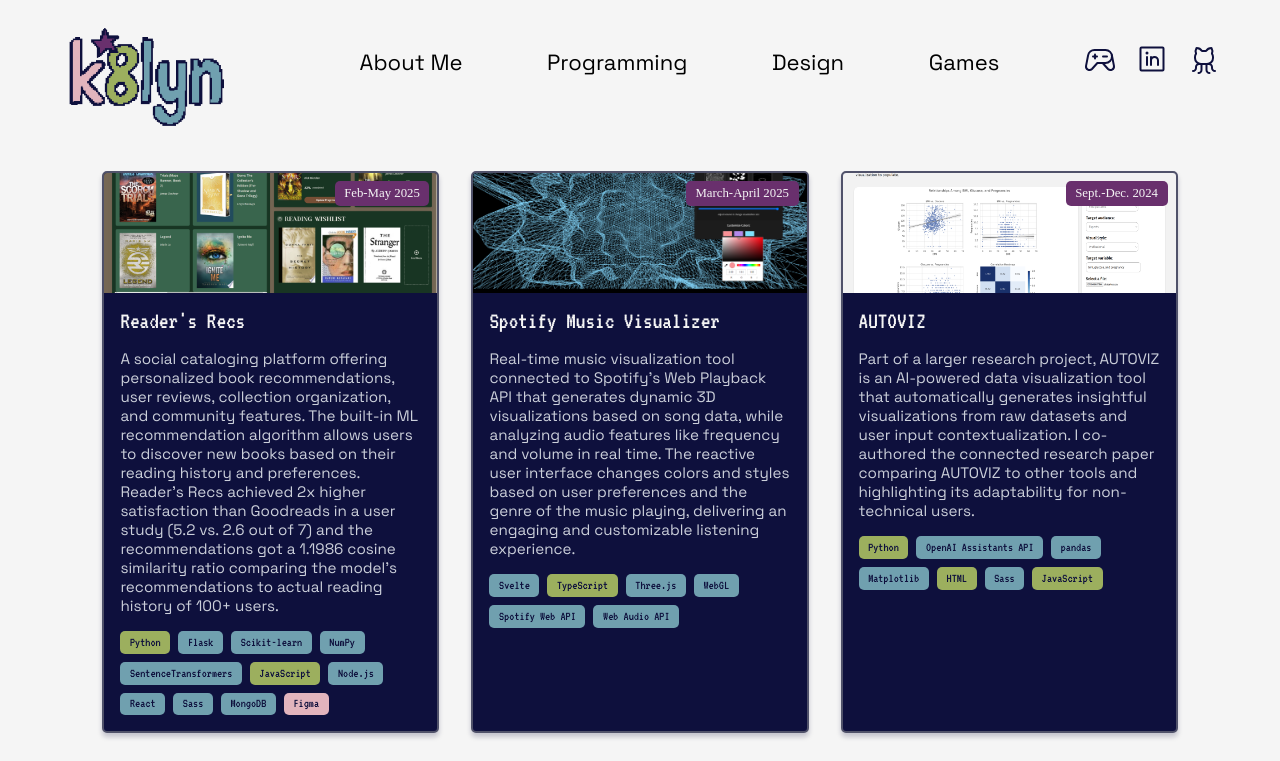
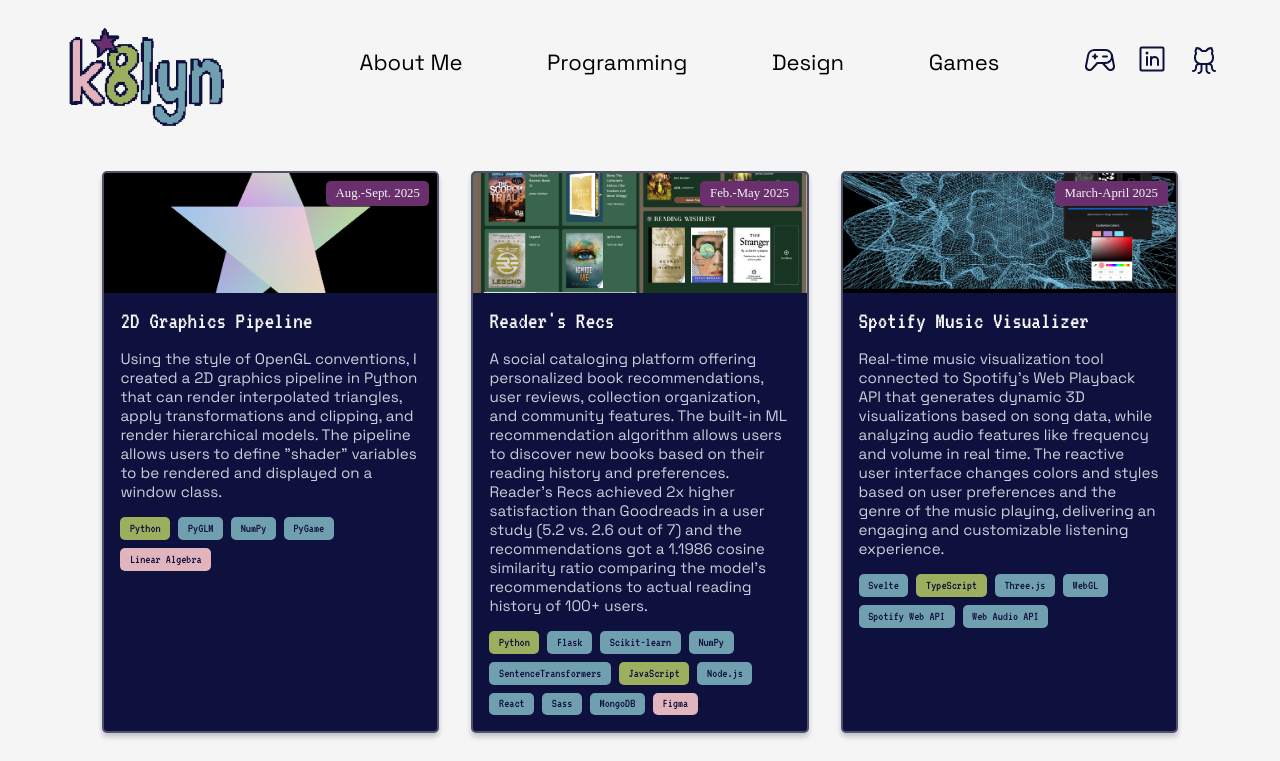
Before and after one commit to kaclark219/Web-Portfolio, a React (Vite) app in the folder kac-portfolio/: page /programming in a window 1280 px wide. Shown: the top 761 px of the page. Built offline with nearby package versions, Linux system fonts and the light colour scheme.

Commit message:
update site title + add project

```diff
--- a/kac-portfolio/src/App.jsx
+++ b/kac-portfolio/src/App.jsx
@@ -1,4 +1,4 @@
-import { useState } from 'react'
+import { useState, useEffect } from 'react'
 import reactLogo from './assets/react.svg'
 import viteLogo from '/vite.svg'
 import name_logo from './assets/logo-name.PNG'
@@ -25,6 +25,10 @@
     month: "long",
     day: "numeric",
   });
+
+  useEffect(() => {
+    document.title = "katelyn's portfolio!";
+  }, []);
 
   return (
     <BrowserRouter>
--- a/kac-portfolio/src/pages/Projects.jsx
+++ b/kac-portfolio/src/pages/Projects.jsx
@@ -5,12 +5,27 @@
 import spotifyviz from "../assets/spotify-viz.png"
 import rr from "../assets/rr.png"
 import autoviz from "../assets/m-study.png"
+import twod from "../assets/2d-demo.png"
 
 function Projects() {
     const projects = [
     {
+        image: twod,
+        dates: "Aug.-Sept. 2025",
+        title: "2D Graphics Pipeline",
+        description: "Using the style of OpenGL conventions, I created a 2D graphics pipeline in Python that can render interpolated triangles, apply transformations and clipping, and render hierarchical models. The pipeline allows users to define \"shader\" variables to be rendered and displayed on a window class.",
+        tags: [
+            { name: "Python", color: "green" },
+            { name: "PyGLM", color: "blue" },
+            { name: "NumPy", color: "blue" },
+            { name: "PyGame", color: "blue" },
+            { name: "Linear Algebra", color: "pink" }
+        ],
+        link: "https://github.com/kaclark219/2d-rasterization-pipeline.git"
+    },
+    {
         image: rr,
-        dates: "Feb-May 2025",
+        dates: "Feb.-May 2025",
         title: "Reader's Recs",
         description: "A social cataloging platform offering personalized book recommendations, user reviews, collection organization, and community features. The built-in ML recommendation algorithm allows users to discover new books based on their reading history and preferences. Reader's Recs achieved 2x higher satisfaction than Goodreads in a user study (5.2 vs. 2.6 out of 7) and the recommendations got a 1.1986 cosine similarity ratio comparing the model's recommendations to actual reading history of 100+ users.",
         tags: [
--- a/kac-portfolio/src/style/sass/_footer.scss
+++ b/kac-portfolio/src/style/sass/_footer.scss
@@ -1,12 +1,11 @@
 .footer {
+    margin-top: auto;             /* pushes footer to the bottom */
     text-align: center;
     color: $white-hover;
     padding: 1rem;
     display: flex;
     gap: 20px;
     justify-content: center;
-    position: absolute;
-    bottom: 1vh;
     width: 100%;
     font-family: "Space Grotesk", sans-serif;
     font-size: 12px;
--- a/kac-portfolio/src/style/style.css
+++ b/kac-portfolio/src/style/style.css
@@ -606,14 +606,13 @@
 }
 
 .footer {
+  margin-top: auto; /* pushes footer to the bottom */
   text-align: center;
   color: #cbcfda;
   padding: 1rem;
   display: flex;
   gap: 20px;
   justify-content: center;
-  position: absolute;
-  bottom: 1vh;
   width: 100%;
   font-family: "Space Grotesk", sans-serif;
   font-size: 12px;
```
Also changed, not shown: kac-portfolio/src/assets/2d-demo.png (added), 1 other file (tests, documents, lock files or other folders).
